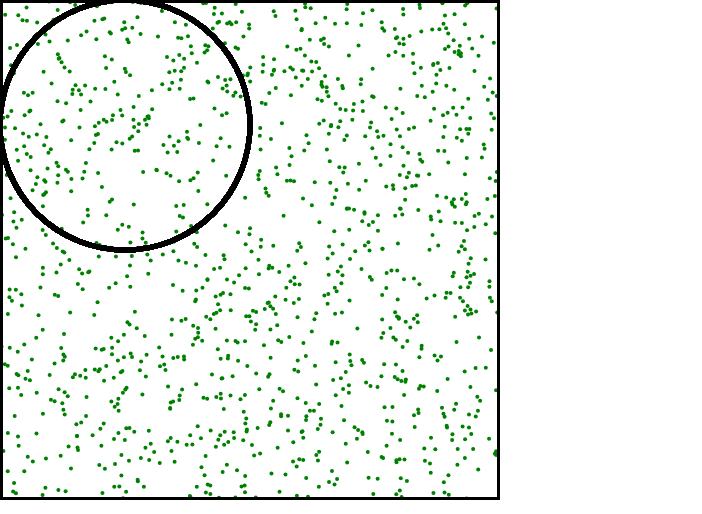
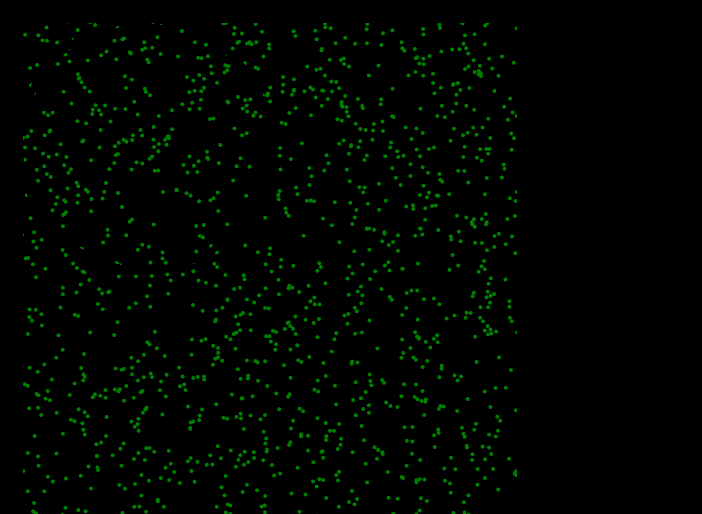
Before and after one commit to iamvenk00/Monte-Carlo-Estimation, a plain HTML site: page index.html in a window 1280 px wide. Shown: the top 514 px of the page, without its empty margins (0-702 px from the left). Drawn offline with Linux system fonts and the light colour scheme.

Commit message:
Update index.html

```diff
--- a/index.html
+++ b/index.html
@@ -2,7 +2,7 @@
   <head>
     <title>Monte Carlo Estimation</title>
   </head>
-  <body style="margin: 0; background-color: white; color: black; font-size: 15px">
+  <body style="margin: 20; background-color: black; color: white; font-size: 15px">
     <canvas id="canvas" width="500" height="500"> </canvas>
     <h1 id="dotCount"></h1>
     <h1 id="pi"></h1>
```
